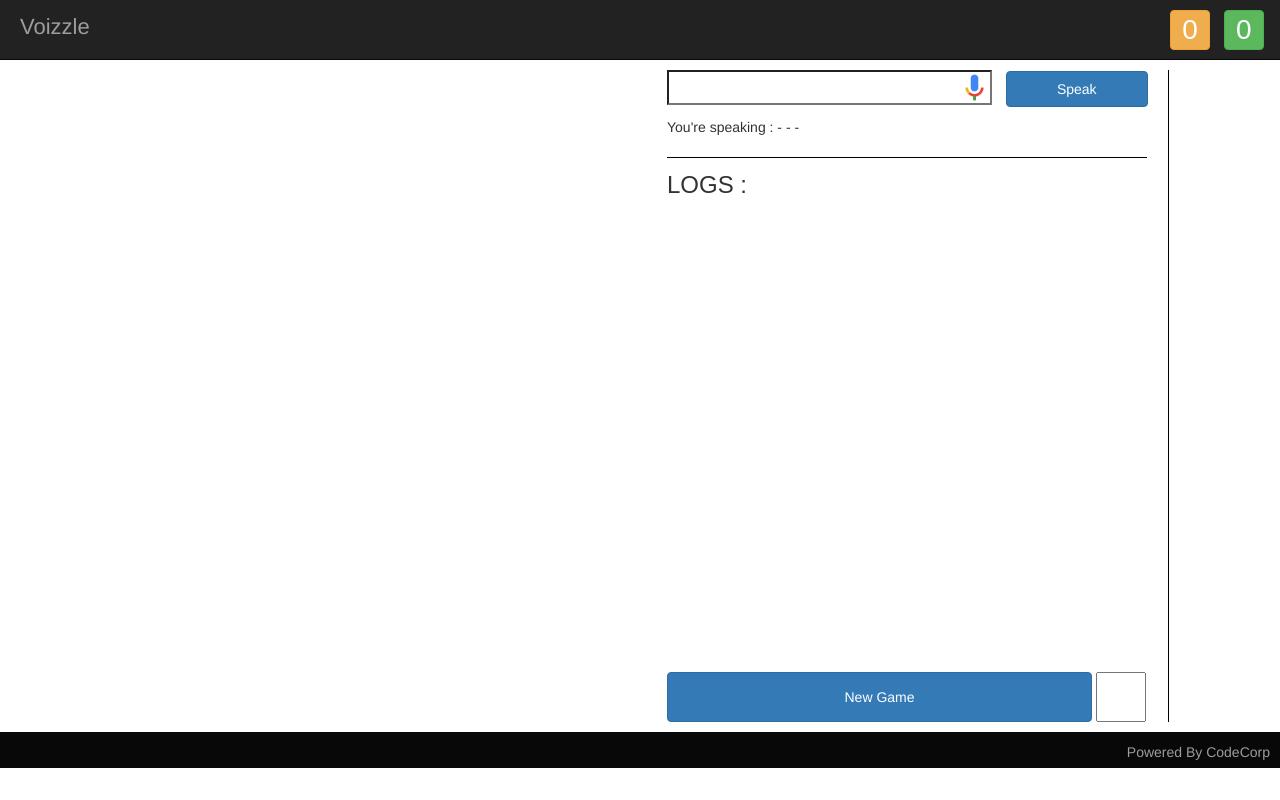
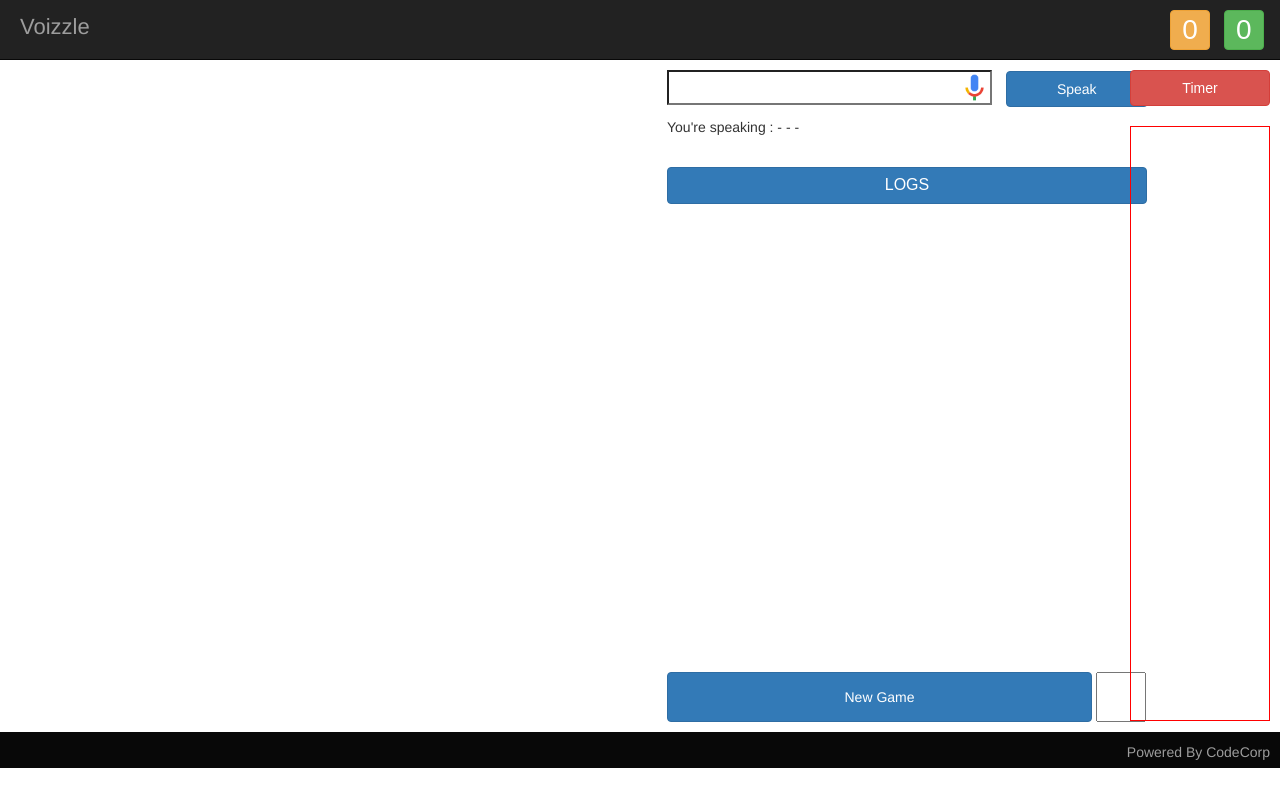
Before and after one commit to CodeCorp/Voizzle, a website: page index.html in a window 1280 px wide. Drawn offline with nearby package versions, Linux system fonts and the light colour scheme; no server answers.

Commit message:
Timer Added

```diff
--- a/index.html
+++ b/index.html
@@ -38,7 +38,7 @@
 					<span id="interim">- - - </span>
 				</div>
 				<div id="log-wrapper">
-					<div id="log-header"><p>LOGS :</p></div>
+					<div id="log-header"><button type="button" class="btn btn-primary">LOGS</button></div>
 					<div id="logs">
 					<!-- <button type="button" class="btn log-button highlight-1">TEST1</button> -->
 					<!-- <button type="button" class="btn log-button highlight-2">TEST2</button> -->
@@ -50,7 +50,13 @@
 					<input type="text" class="" id="game-no">
 				</div>
 			</div>
-			<div id="timer">
+			<div id="timer-wrapper">
+				<div id="time-header">
+					<button type="button" id="timer-btn" class="btn btn-danger">Timer</button>
+				</div>
+				<div id="timer">
+
+				</div>
 			</div>
 		</div>
 		<div id="footer">
--- a/js/app.js
+++ b/js/app.js
@@ -15,6 +15,7 @@ var MINIMUM_WORD_LENGTH = 3;
 var myHighlightColor;
 var spokenWords = [];
 var score1=0, score2=0;
+var TIME = 100;
 
 function setPuzzleRows(puzzleArray) {
 	PUZZLE_ROWS = puzzleArray;
@@ -115,6 +116,25 @@ function declareWinner(){
 
 }
 
+function startTimer(){
+
+	var heightDecreasedPerSec = 595/TIME;
+
+	var temp = setInterval(function(){
+		var presentHeight = $('#timer').height();
+		console.log(presentHeight);
+		if (presentHeight>10) {
+			$('#timer').height(presentHeight-heightDecreasedPerSec);
+		}
+		else{
+			$('#timer').height(0);
+			declareWinner();
+			clearInterval(temp);
+		}
+	},1000);
+
+}
+
 function newGame(puzzleArray) {
 	scoreUpdate(0,0);
 	spokenWords = [];
@@ -127,6 +147,8 @@ function newGame(puzzleArray) {
 	generateColumns();
 	$('#voice-input').prop('disabled', false);
 	$('#mic').prop('disabled', false);
+	$('#timer').height(593);
+	startTimer();
 }
 
 $( document ).ready(function() {
--- a/style/style.css
+++ b/style/style.css
@@ -5,7 +5,6 @@
 }
 
 .container{
-
 }
 
 #top-nav{
@@ -115,16 +114,17 @@
 }
 
 #log-wrapper{
-	border-top: 1px solid black;
+	/*border-top: 1px solid black;*/
 	height: 500px;
 	width: 480px;
 	margin-top: 20px;
 	padding-top: 10px;
 }
 
-#log-header p{
+#log-header button{
 	font-family: sans-serif;
-	font-size: 24px;
+	font-size: 16px;
+	width: 480px;
 }
 
 .log-button{
@@ -151,13 +151,29 @@
 	text-align: center;
 }
 
-#timer{
+#timer-wrapper{
 	margin-left: 20px;
 	height: 652px;
-	border-left: 1px solid black;
-	width: 40px;
+	/*border-left: 1px solid black;*/
+	width: 160px;
 	margin-top: 70px;
 	float: left;
+	position: fixed;
+	right: 0;
+	padding-left: 10px;
+}
+
+#timer-btn{
+	font-family: sans-serif;
+	height: 36px;
+	width: 140px;
+}
+
+#timer{
+	border: 1px solid red;
+	height: 595px;
+	width: 140px;
+	margin-top: 20px;
 }
 
 #footer{
```
